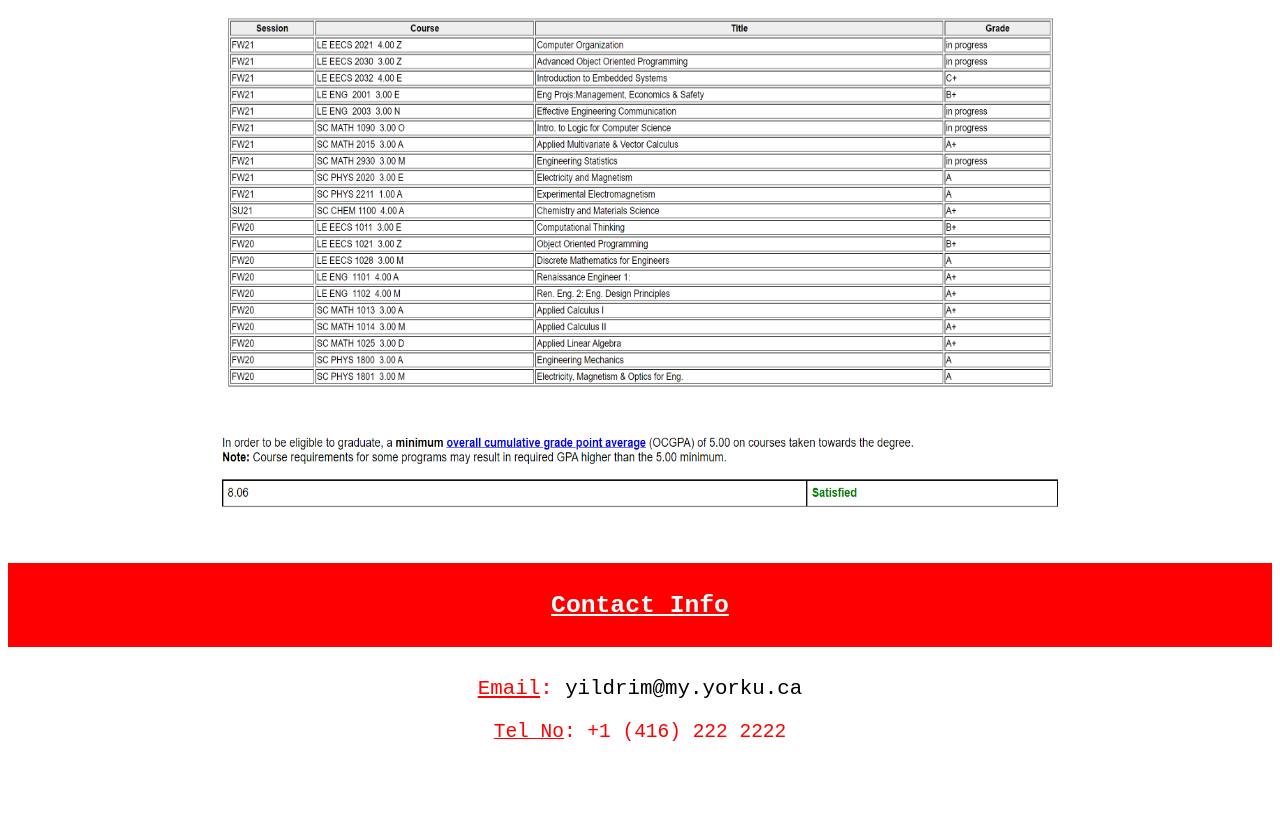
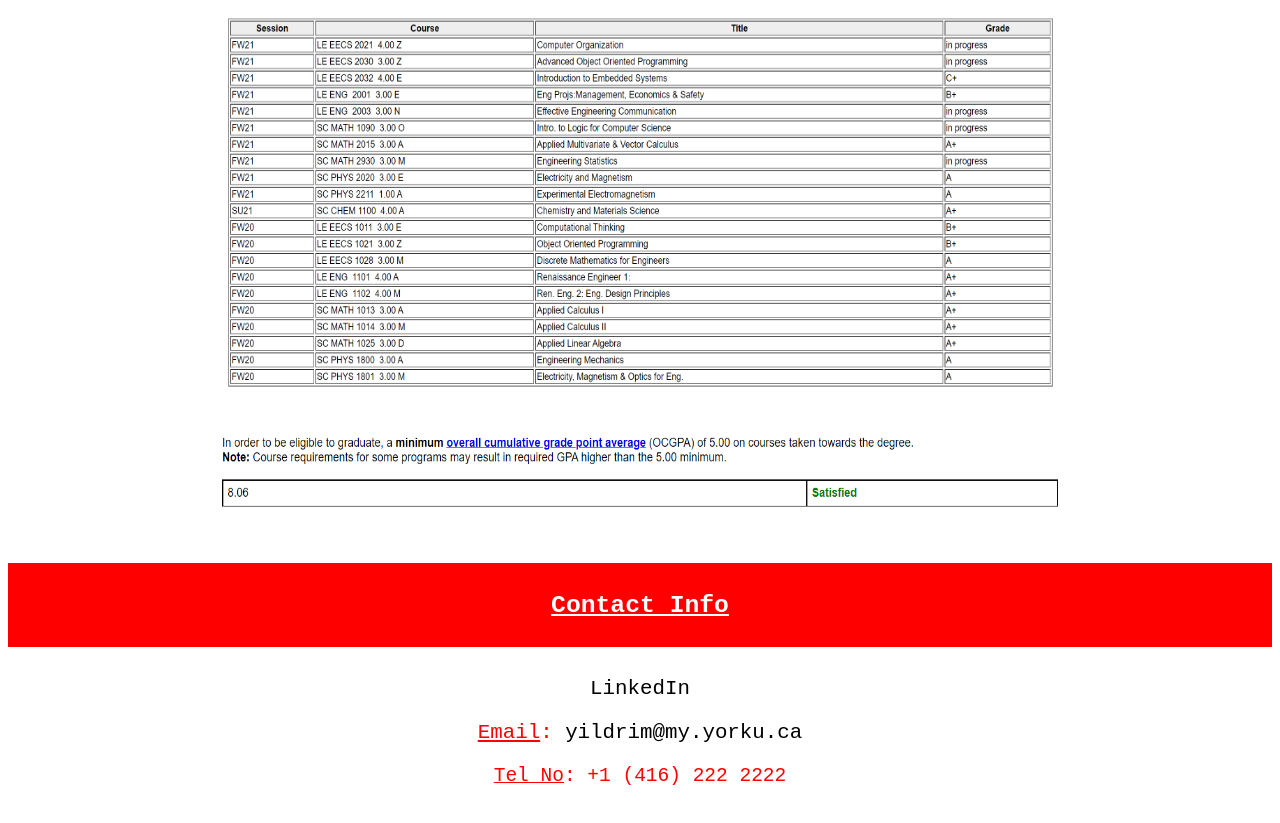
Before and after one commit to mustafayildrim/mustafayildrim.github.io, a plain HTML site: page index.html in a window 1280 px wide. Shown: the part 1312-2135 px from the top of the page. Drawn offline with Linux system fonts and the light colour scheme.

Commit message:
Update index.html

```diff
--- a/index.html
+++ b/index.html
@@ -122,6 +122,9 @@ Contact Info
 
 </pre></u></h3>
 
+<h7 class="center"><pre style="background-color:white;"><a href="https://www.linkedin.com/in/mustafa-yildirim-b655bb207/">LinkedIn
+</a></pre></h7>
+
 <h7 class="center"><pre style="background-color:white;"><u>Email</u>: <a href="mailto:yildrim@my.yorku.ca">yildrim@my.yorku.ca
 </a></pre></h7>
 
```
